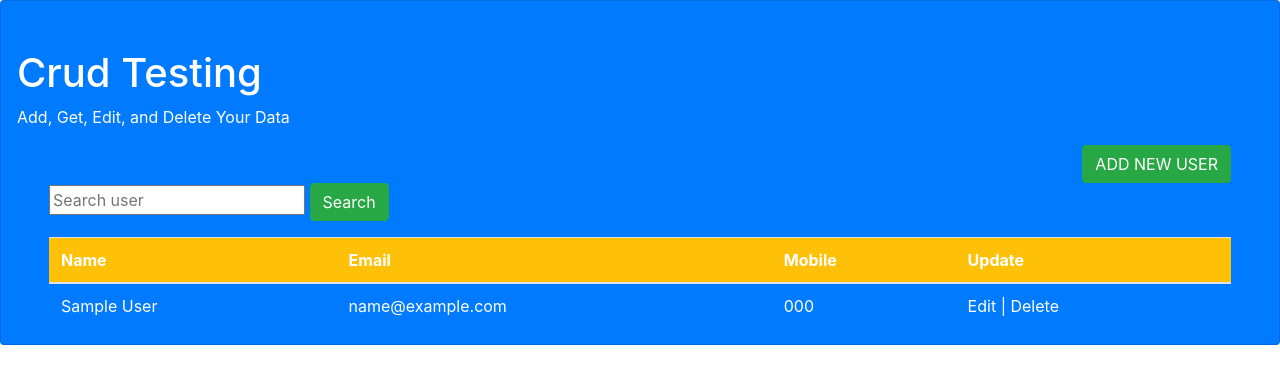
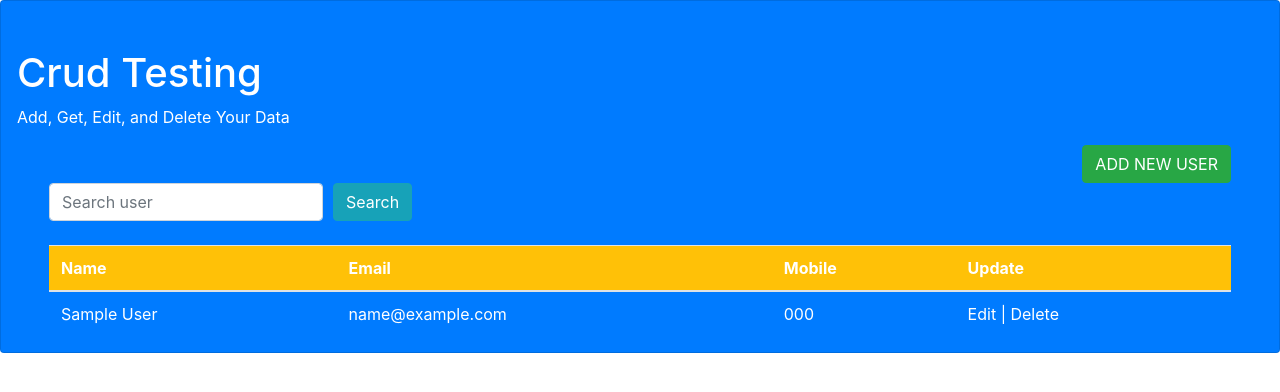
Before and after one commit to ajailani4/simple-crud, a PHP site: page / in a window 1280 px wide. Shown: the top 392 px of the page. Run offline with PHP 8.4, Linux system fonts and the light colour scheme; tables that the repository leaves empty or names only in its code hold one stand-in row (values such as "Sample post").

Commit message:
Modification search into with bootstrap

```diff
--- a/index.php
+++ b/index.php
@@ -33,9 +33,13 @@
 
             <div class="mr-5 ml-5">
                 <div class="search_user">
-                    <form action="" method="POST">
-                        <input type="text" name="search" placeholder="Search user">
-                        <button name="submit" class="btn btn-success text-white">Search</button>
+                    <form action="" method="POST" class = "form-row align-items-center">
+                        <div class="col-auto">
+                                <input type="text" class="form-control mb-2" name="search" placeholder="Search user">
+                        </div>
+                        <div class="col-auto">
+                        <button name="submit" class="btn btn-info text-white mb-2">Search</button>
+                        </div>
                     </form>
                 </div>
 
```
